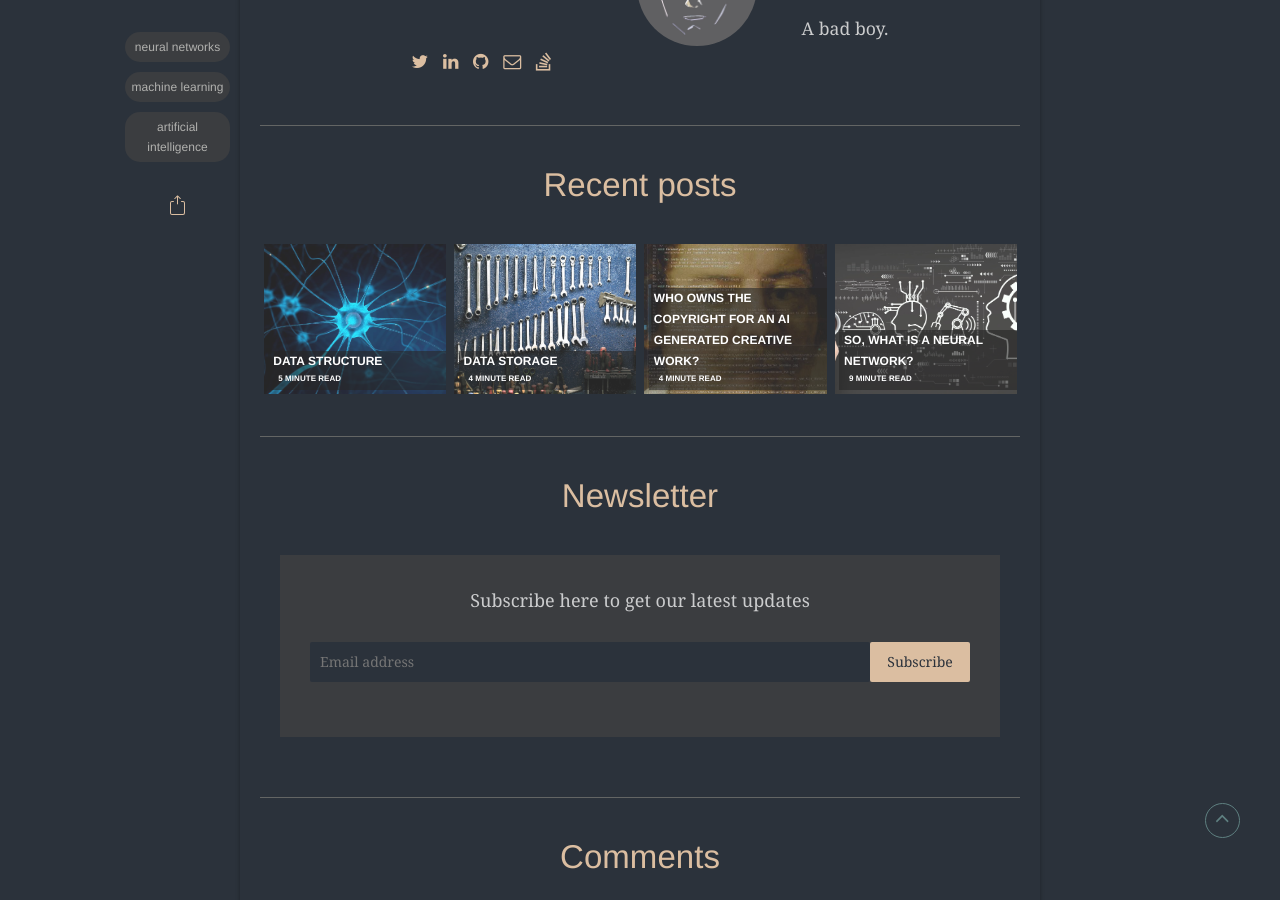
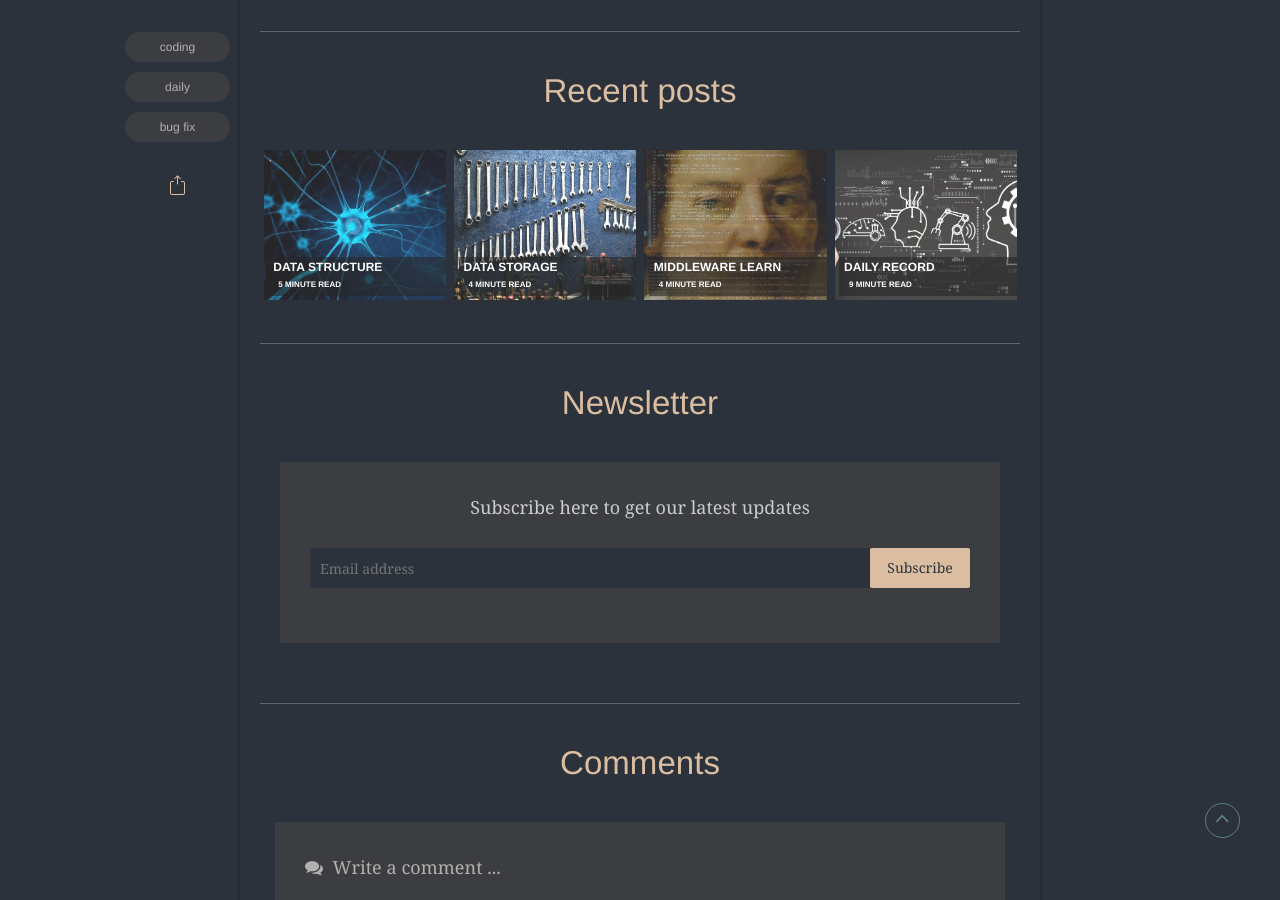
Before and after one commit to Tomxiaobai/Tomxiaobai.github.io, a Jekyll site: the page built from _posts/2022-04-13-daily.md, in a window 1280 px wide and 900 px high, scrolled down 12936 px. Built offline with Jekyll 4.4.1, drawn with Linux system fonts in a browser that asks for light colours; some web fonts are replaced; comment, search, counter and statistics services are not loaded; some of the changed text lies outside the part shown.

Commit message:
title modify

```diff
--- a/_posts/2021-04-02-back-to-basics.md
+++ b/_posts/2022-04-13-daily.md
@@ -2,13 +2,13 @@
 layout: post
 read_time: true
 show_date: true
-title: "So, what is a neural network?"
+title: "Daily record"
 date: 2021-04-02
 img: posts/20210402/post7-header.webp
-tags: [neural networks, machine learning, artificial intelligence]
+tags: [coding, daily, bug fix]
 category: theory
-author: Armando Maynez
-description: "ELI5: what is a neural network."
+author: TM
+description: "日常总结记录"
 ---
 The omnipresence of technology nowadays has made it commonplace to read news about AI, just a quick glance at today's headlines, and I get:
 - [This Powerful AI Technique Led to Clashes at Google and Fierce Debate in Tech.](https://www.morningbrew.com/emerging-tech/stories/2021/03/29/one-biggest-advancements-ai-also-sparked-fierce-debate-heres?utm_source=morning_brew)
--- a/_posts/2021-04-20-AI-and-intellectual-property.md
+++ b/_posts/2022-04-13-middleware.md
@@ -2,13 +2,13 @@
 layout: post
 read_time: true
 show_date: true
-title: "Who owns the copyright for an AI generated creative work?"
+title: "Middleware learn"
 date: 2021-04-20
 img: posts/20210420/post8-rembrandt.jpg
 tags: [copyright, creativity, neural networks, machine learning, artificial intelligence]
 category: opinion
-author: Armando Maynez
-description: "As neural networks are used more and more in the creative process, text, images and even music are now created by AI, but who owns the copyright for those works?"
+author: TM
+description: "消息中间件的学习记录"
 ---
 Recently I was [reading an article](https://www.rollingstone.com/music/music-features/nirvana-kurt-cobain-ai-song-1146444/) about a cool project that intends to have a neural network create songs of the late club of the 27 (artists that have tragically died at age 27 or near, and in the height of their respective careers), artists such as Amy Winehouse, Jimmy Hendrix, Curt Cobain and Jim Morrison.
 
```
